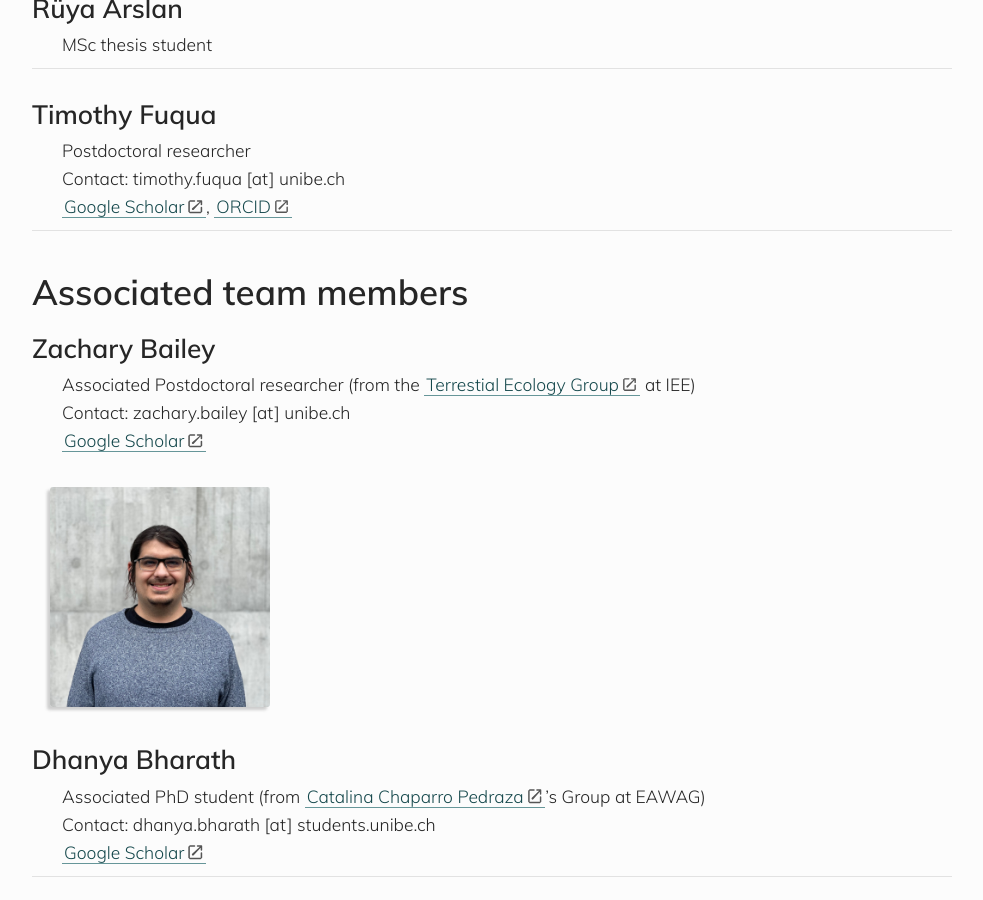
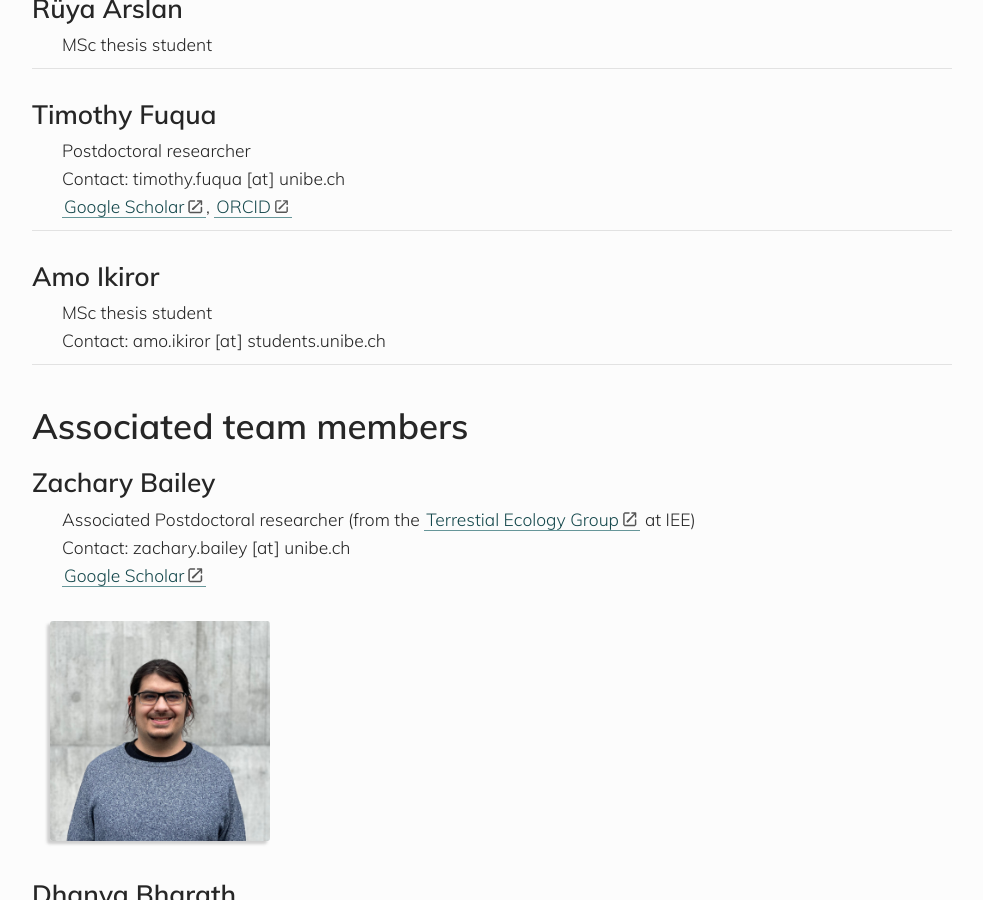
Before and after one commit to banklab/banklab.github.io, a Jekyll site: the page built from people.md, in a window 1280 px wide and 900 px high, scrolled down 4050 px. Shown: the whole window, without its empty margins (148-1131 px from the left). Built offline with Jekyll 4.4.1, drawn with Linux system fonts in a browser that asks for light colours; some web fonts are replaced.

Commit message:
Add Amo Ikiror to the people.md file

```diff
--- a/people.md
+++ b/people.md
@@ -107,6 +107,11 @@ permalink: /people/
 
 ---
 
+## Amo Ikiror
+* MSc thesis student
+* Contact: amo.ikiror [at] students.unibe.ch
+
+---
 
 # Associated team members
 
```
